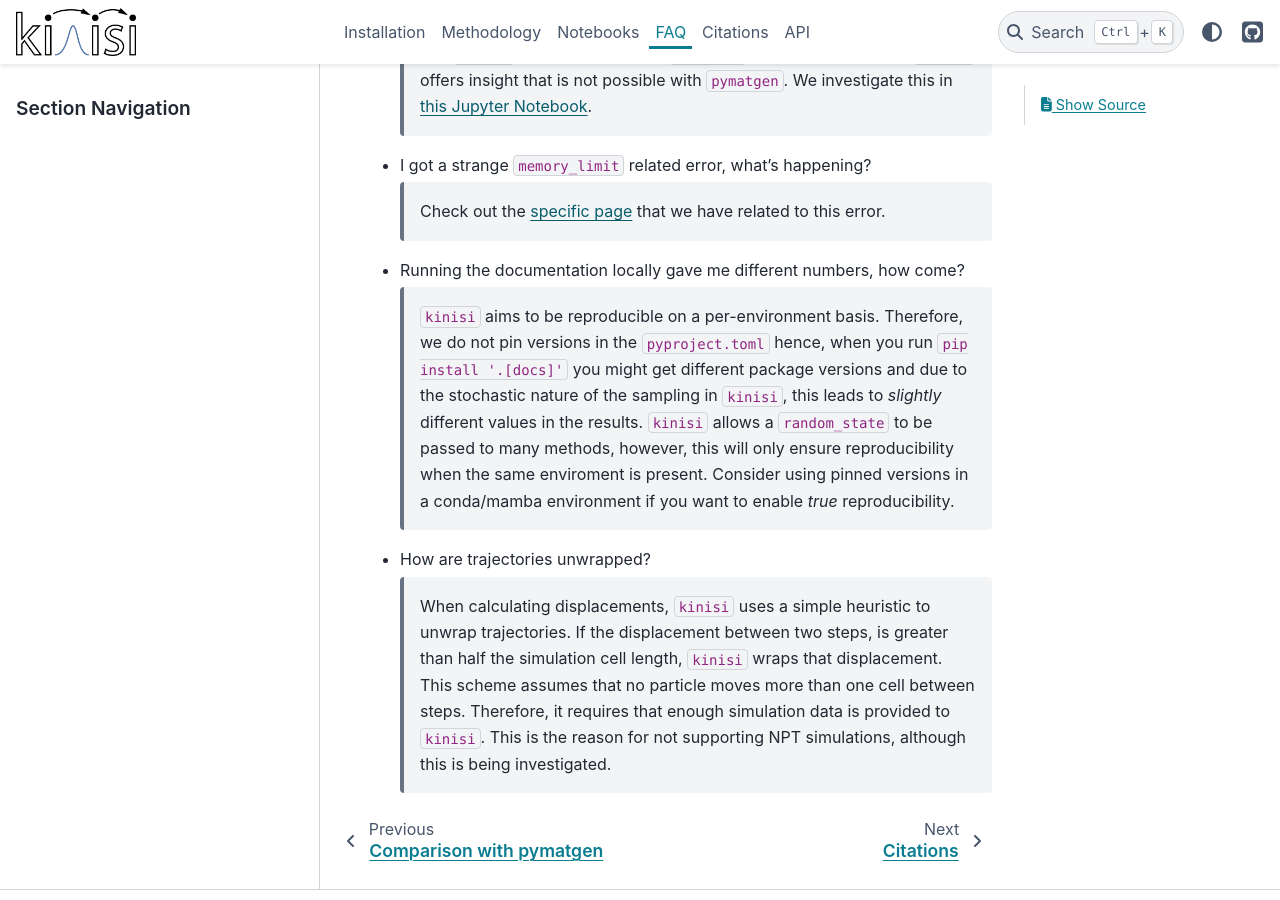
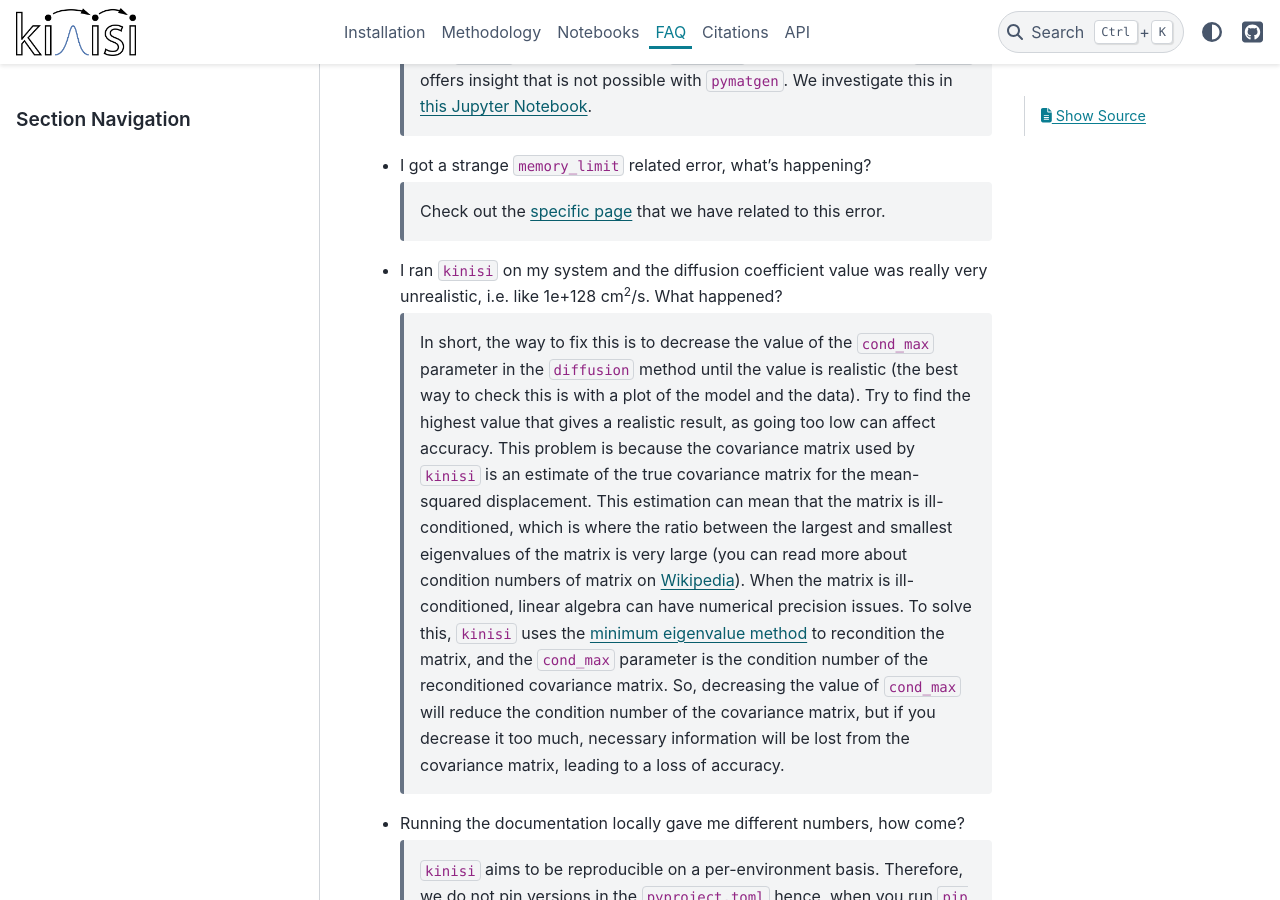
Before and after one commit to bjmorgan/kinisi, a Sphinx documentation site: the page built from docs/source/faq.md, in a window 1280 px wide and 900 px high, scrolled down 899 px. Built offline with Sphinx 7.4.7 and the PyData theme 0.15.4, drawn with Linux system fonts in a browser that asks for light colours.

Commit message:
Add a FAQ

```diff
--- a/docs/source/faq.md
+++ b/docs/source/faq.md
@@ -30,6 +30,24 @@
 
     > Check out the [specific page](./memory_limit) that we have related to this error.
 
+- I ran `kinisi` on my system and the diffusion coefficient value was really very unrealistic, i.e.
+    like 1e+128 cm<sup>2</sup>/s. What happened?
+
+    > In short, the way to fix this is to decrease the value of the `cond_max` parameter in the `diffusion` method
+    > until the value is realistic (the best way to check this is with a plot of the model and the data).
+    > Try to find the highest value that gives a realistic result, as going too low can affect accuracy.
+    > This problem is because the covariance matrix used by `kinisi` is an estimate of the true covariance matrix
+    > for the mean-squared displacement.
+    > This estimation can mean that the matrix is ill-conditioned, which is where the ratio between the largest
+    > and smallest eigenvalues of the matrix is very large (you can read more about condition numbers of matrix
+    > on [Wikipedia](https://en.wikipedia.org/wiki/Condition_number#Matrices)). When the matrix is
+    > ill-conditioned, linear algebra can have numerical precision issues.
+    > To solve this, `kinisi` uses the [minimum eigenvalue method](https://doi.org/10.1080/16000870.2019.1696646) to
+    > recondition the matrix, and the `cond_max` parameter is the condition number of the reconditioned covariance
+    > matrix.
+    > So, decreasing the value of `cond_max` will reduce the condition number of the covariance matrix, but if you
+    > decrease it too much, necessary information will be lost from the covariance matrix, leading to a loss of accuracy.
+
 - Running the documentation locally gave me different numbers, how come?
 
     > `kinisi` aims to be reproducible on a per-environment basis. Therefore, we do not pin versions in
```
